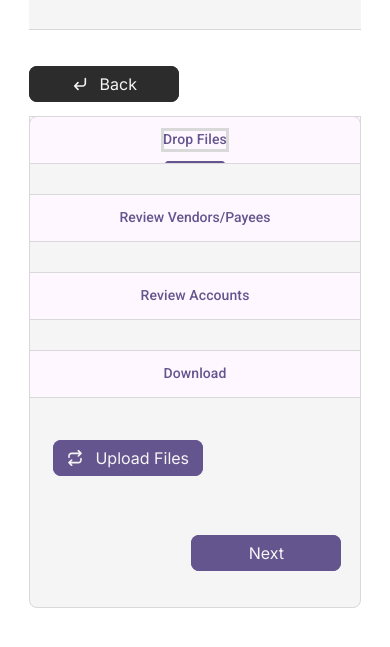
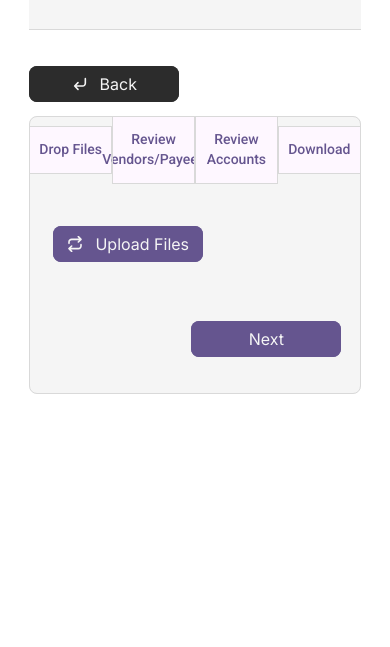
Before and after one commit to jingchunhe888/novatfrontend, a website: page web/Launch.html in a window 390 px wide. Shown: the part 59-706 px from the top of the page. Drawn offline with nearby package versions, Linux system fonts and the light colour scheme.

Commit message:
All buttons same size no indicator

```diff
--- a/src/js/main.js
+++ b/src/js/main.js
@@ -107,4 +107,24 @@ document.addEventListener("DOMContentLoaded", function () {
             alert("Please enter a client name."); // Show alert if no name is provided
         }
     });
+
+    function showTab(tabId) {
+        // Hide all tabs
+        document.querySelectorAll('.tab-content').forEach(tab => tab.classList.remove('active'));
+        // Show the clicked tab
+        document.getElementById(tabId).classList.add('active');
+
+        // Remove the indicator from all buttons
+        document.querySelectorAll('.actionButtonsRow img').forEach(icon => icon.classList.remove('activeTabIcon'));
+
+        // Add the indicator below the clicked button
+        if (tabId === 'vendorsTab') {
+            document.querySelector('#vendorsBtn + img').classList.add('activeTabIcon');
+        } else if (tabId === 'accountsTab') {
+            document.querySelector('#accountsBtn + img').classList.add('activeTabIcon');
+        } else if (tabId === 'downloadTab') {
+            document.querySelector('#downloadBtn + img').classList.add('activeTabIcon');
+        }
+    }
+
 });
--- a/web/Launch.html
+++ b/web/Launch.html
@@ -39,17 +39,19 @@
                 <div class="tab-content active" id="uploadTab">
                     <div class="mainContentArea" style="--src:url(../assets/955c85f3ebfddff2b6bddc63f824b9ca.svg)">
                         <div class="contentInnerColumn">
-                            <div class="actionButtonsRow">
-                                <div class="fileDropArea">
-                                    <div class="fileDropInner">
-                                        <button class="dropFilesBtn" >Drop Files</button>
-                                        <img class="dropFilesIcon" src="./assets/13f45d5990b40af7c96f2633fb510ded.svg" alt="alt text" />
-                                    </div>
+
+                            <div class="Launch">
+                                <div class="actionButtonsRow">
+                                    <button class="tabBtn" >Drop Files</button>
+                                    <button class="tabBtn" id="1vendorsBtn" onclick="showTab('vendorsTab')">Review Vendors/Payees</button>
+                                    <button class="tabBtn" id="1accountsBtn" onclick="showTab('accountsTab')">Review Accounts</button>
+                                    <button class="tabBtn" id="1downloadBtn" onclick="showTab('downloadTab')">Download</button>
+
                                 </div>
-                                <button class="reviewVendorsBtn" onclick="showTab('vendorsTab')">Review Vendors/Payees</button>
-                                <button class="reviewAccountsBtn" onclick="showTab('accountsTab')">Review Accounts</button>
-                                <button class="downloadBtn" onclick="showTab('downloadTab')">Download</button>
+                                <!-- <img class="" src="./assets/13f45d5990b40af7c96f2633fb510ded.svg" alt="alt text" /> -->
+
                             </div>
+
 
                             <button class="uploadFilesBtn" style="cursor: pointer;" onclick="document.getElementById('fileInput').click();">
                                 <img class="uploadBtnIcon" src="./assets/6cc7b1971c72dcf31f9c2f125024a122.svg" alt="alt text" />
@@ -73,25 +75,27 @@
                     <div class="mainContentArea" style="--src:url(../assets/955c85f3ebfddff2b6bddc63f824b9ca.svg)">
                         <div class="contentInnerColumn">
                             <div class="actionButtonsRow">
-                                <div class="fileDropArea">
-                                    <div class="fileDropInner">
-                                        <button class="dropFilesBtn" >Drop Files</button>
-                                        <img class="dropFilesIcon" src="./assets/13f45d5990b40af7c96f2633fb510ded.svg" alt="alt text" />
-                                    </div>
-                                </div>
-                                <button class="reviewVendorsBtn" onclick="showTab('vendorsTab')">Review Vendors/Payees</button>
-                                <button class="reviewAccountsBtn" onclick="showTab('accountsTab')">Review Accounts</button>
-                                <button class="downloadBtn" onclick="showTab('downloadTab')">Download</button>
+
+                                <button class="tabBtn" >Drop Files</button>
+
+                                <button class="tabBtn" id="1vendorsBtn" onclick="showTab('vendorsTab')">Review Vendors/Payees</button>
+                                <button class="tabBtn" id="1accountsBtn" onclick="showTab('accountsTab')">Review Accounts</button>
+                                <button class="tabBtn" id="1downloadBtn" onclick="showTab('downloadTab')">Download</button>
+
                             </div>
 
+                            <button class="uploadFilesBtn" style="cursor: pointer;" onclick="document.getElementById('fileInput').click();">
+                                <img class="uploadBtnIcon" src="./assets/6cc7b1971c72dcf31f9c2f125024a122.svg" alt="alt text" />
+                                <span class="uploadBtnText"> Upload Files</span>
+                            </button>
 
+                            <input type="file" id="fileInput" multiple style="display: none;" />
 
-                            <div class="fileInfoContainer" id="vendorInfoContainer">
+                            <div class="fileInfoContainer" id="vendorsInfoContainer">
 
                                 <h1>
                                     vendors
                                 </h1>
-
                             </div>
                             <button class="nextBtn" style="cursor: pointer;" onclick="nextTab('accountsTab')">Next</button>
 
@@ -100,23 +104,26 @@
 
                 </div>
 
+
                 <div class="tab-content" id="accountsTab">
                     <div class="mainContentArea" style="--src:url(../assets/955c85f3ebfddff2b6bddc63f824b9ca.svg)">
                         <div class="contentInnerColumn">
                             <div class="actionButtonsRow">
-                                <div class="fileDropArea">
-                                    <div class="fileDropInner">
-                                        <button class="dropFilesBtn" >Drop Files</button>
-                                        <img class="dropFilesIcon" src="./assets/13f45d5990b40af7c96f2633fb510ded.svg" alt="alt text" />
-                                    </div>
-                                </div>
-                                <button class="reviewVendorsBtn" onclick="showTab('vendorsTab')">Review Vendors/Payees</button>
-                                <button class="reviewAccountsBtn" onclick="showTab('accountsTab')">Review Accounts</button>
-                                <button class="downloadBtn" onclick="showTab('downloadTab')">Download</button>
+
+                                <button class="tabBtn" >Drop Files</button>
+
+                                <button class="tabBtn" id="1vendorsBtn" onclick="showTab('vendorsTab')">Review Vendors/Payees</button>
+                                <button class="tabBtn" id="1accountsBtn" onclick="showTab('accountsTab')">Review Accounts</button>
+                                <button class="tabBtn" id="1downloadBtn" onclick="showTab('downloadTab')">Download</button>
+
                             </div>
 
+                            <button class="uploadFilesBtn" style="cursor: pointer;" onclick="document.getElementById('fileInput').click();">
+                                <img class="uploadBtnIcon" src="./assets/6cc7b1971c72dcf31f9c2f125024a122.svg" alt="alt text" />
+                                <span class="uploadBtnText"> Upload Files</span>
+                            </button>
 
-
+                            <input type="file" id="fileInput" multiple style="display: none;" />
 
                             <div class="fileInfoContainer" id="accountsInfoContainer">
 
@@ -135,30 +142,35 @@
                     <div class="mainContentArea" style="--src:url(../assets/955c85f3ebfddff2b6bddc63f824b9ca.svg)">
                         <div class="contentInnerColumn">
                             <div class="actionButtonsRow">
-                                <div class="fileDropArea">
-                                    <div class="fileDropInner">
-                                        <button class="dropFilesBtn" >Drop Files</button>
-                                        <img class="dropFilesIcon" src="./assets/13f45d5990b40af7c96f2633fb510ded.svg" alt="alt text" />
-                                    </div>
-                                </div>
-                                <button class="reviewVendorsBtn" onclick="showTab('vendorsTab')">Review Vendors/Payees</button>
-                                <button class="reviewAccountsBtn" onclick="showTab('accountsTab')">Review Accounts</button>
-                                <button class="downloadBtn" onclick="showTab('downloadTab')">Download</button>
+
+                                <button class="tabBtn" >Drop Files</button>
+
+                                <button class="tabBtn" id="1vendorsBtn" onclick="showTab('vendorsTab')">Review Vendors/Payees</button>
+                                <button class="tabBtn" id="1accountsBtn" onclick="showTab('accountsTab')">Review Accounts</button>
+                                <button class="tabBtn" id="1downloadBtn" onclick="showTab('downloadTab')">Download</button>
+
                             </div>
 
+                            <button class="uploadFilesBtn" style="cursor: pointer;" onclick="document.getElementById('fileInput').click();">
+                                <img class="uploadBtnIcon" src="./assets/6cc7b1971c72dcf31f9c2f125024a122.svg" alt="alt text" />
+                                <span class="uploadBtnText"> Upload Files</span>
+                            </button>
+
+                            <input type="file" id="fileInput" multiple style="display: none;" />
 
                             <div class="fileInfoContainer" id="downloadInfoContainer">
+
                                 <h1>
-                                    Download
+                                    download
                                 </h1>
-
                             </div>
-                            <button class="nextBtn" style="cursor: pointer;" onclick="nextTab('downloadTab')">Download</button>
+                            <button class="nextBtn" style="cursor: pointer;" >Download</button>
 
                         </div>
                     </div>
 
                 </div>
+
             </div>
         </div>
     </section>
--- a/web/css/Launch.css
+++ b/web/css/Launch.css
@@ -96,113 +96,67 @@
 }
 .Launch .actionButtonsRow {
   display: flex;
+  justify-content: space-between; /* Evenly spaces the buttons */
+  align-items: center;
 }
-@media (max-width: 1199px) {
-  .Launch .actionButtonsRow {
-    flex-direction: column;
-    align-items: center;
-    gap: 30px 0;
-  }
+
+.Launch .buttonContainer {
+  display: flex;
+  flex-direction: column; /* Stack the button and icon vertically */
+  align-items: stretch; /* Center align the contents */
+  flex:1;
 }
-.Launch .fileDropArea {
-  display: flex;
-  flex-direction: column;
-  width: 281px;
-  min-width: 0;
-  background-color: #fef7ff;
-  outline: 1px solid #d9d9d9;
-  outline-offset: -1px;
-}
-@media (max-width: 1199px) {
-  .Launch .fileDropArea {
-    width: 100%;
-    min-width: unset;
-  }
-}
-.Launch .fileDropInner {
-  display: flex;
-  flex-direction: column;
-  align-items: center;
-  margin: 14px 8px 0;
-}
-.Launch .dropFilesBtn {
+
+/* Unified button styling for all buttons */
+.Launch .tabBtn{
   display: flex;
   justify-content: center;
   align-items: center;
-  width: 64px;
-  max-width: 100%;
-  font: 500 14px/1.42 Roboto, Helvetica, Arial, serif;
-  color: #65558f;
-  text-align: center;
-  outline-offset: -1px;
-  letter-spacing: 0.1px;
-  outline-color: #d9d9d9;
-  outline-style: solid;
-}
-.Launch .dropFilesIcon {
-  width: 64px;
-  -o-object-fit: cover;
-  object-fit: cover;
-}
-.Launch .reviewVendorsBtn {
-  display: flex;
-  justify-content: center;
-  align-items: center;
-  min-width: 282px;
+  flex: 1; /* Allow buttons to grow and take equal space */
   font: 500 14px/1.42 Roboto, Helvetica, Arial, serif;
   color: #65558f;
   text-align: center;
   background-color: #fef7ff;
-  padding: 14px 8px;
   outline: 1px solid #d9d9d9;
   outline-offset: -1px;
+  margin: 0; /* Reset margin to prevent uneven sizing */
+  min-width: 0; /* Prevent flex items from overflowing */
 }
+.Launch .tabBtn {
+  padding: 14px 8px; /* Reset padding to allow flex to fill space */
+  flex-grow: 1; /* Ensure the button grows to fill the container */
+}
+
+/* Ensure even spacing between buttons */
+.Launch .actionButtonsRow > div { /* Assuming buttons are wrapped in divs */
+  margin: 0 5px; /* Add spacing between buttons */
+}
+
+.Launch .dropFilesIcon {
+  width: auto;
+  height:auto;
+  -o-object-fit: cover;
+  object-fit: cover;
+}
+
+/* Ensure even spacing between buttons */
+.Launch .actionButtonsRow > div { /* Assuming buttons are wrapped in divs */
+  margin: 0 5px; /* Add spacing between buttons */
+}
+
+
+/* For responsive design, make the buttons full width */
 @media (max-width: 1199px) {
-  .Launch .reviewVendorsBtn {
-    width: 100%;
-    min-width: unset;
+.Launch .tabBtn{
+  flex: 1; /* Ensures all buttons grow equally */
+  width: auto; /* Remove width constraint */
+  margin: 0; /* Reset margin */
+
   }
 }
-.Launch .reviewAccountsBtn {
-  display: flex;
-  justify-content: center;
-  align-items: center;
-  min-width: 281px;
-  font: 500 14px/1.42 Roboto, Helvetica, Arial, serif;
-  color: #65558f;
-  text-align: center;
-  background-color: #fef7ff;
-  padding: 14px 8px;
-  outline: 1px solid #d9d9d9;
-  outline-offset: -1px;
-  letter-spacing: 0.1px;
-}
-@media (max-width: 1199px) {
-  .Launch .reviewAccountsBtn {
-    width: 100%;
-    min-width: unset;
-  }
-}
-.Launch .downloadBtn {
-  display: flex;
-  justify-content: center;
-  align-items: center;
-  min-width: 281px;
-  font: 500 14px/1.42 Roboto, Helvetica, Arial, serif;
-  color: #65558f;
-  text-align: center;
-  background-color: #fef7ff;
-  padding: 14px 8px;
-  outline: 1px solid #d9d9d9;
-  outline-offset: -1px;
-  letter-spacing: 0.1px;
-}
-@media (max-width: 1199px) {
-  .Launch .downloadBtn {
-    width: 100%;
-    min-width: unset;
-  }
-}
+
+
+
 .Launch .uploadFilesBtn {
   z-index: 1;
   display: flex;
```
